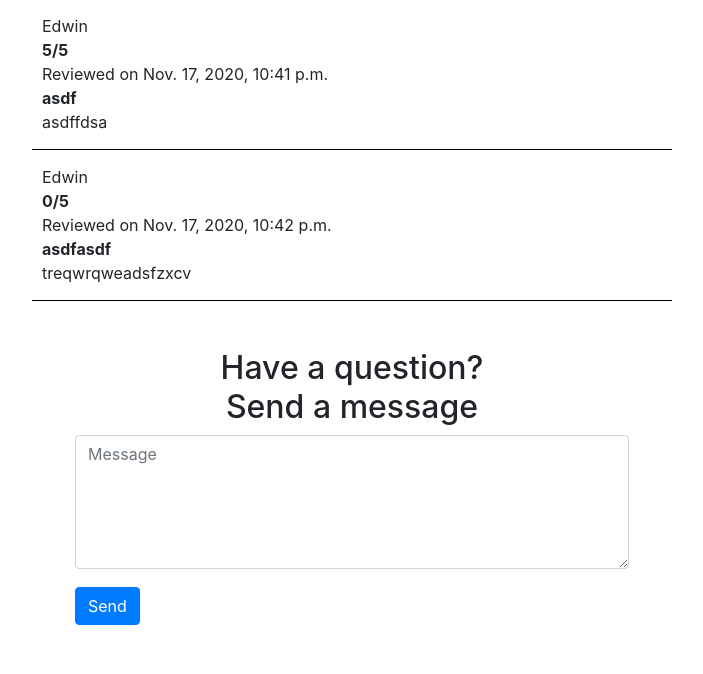
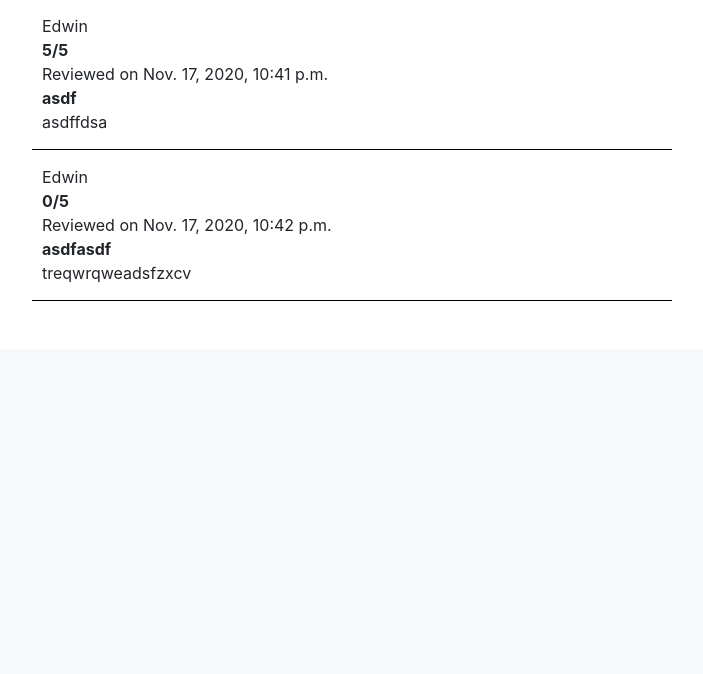
Before and after one commit to srivats22/django_bookEX, a Django app: page /book_detail/1 in a window 1280 px wide. Shown: the part 635-1309 px from the top of the page, without its empty margins (288-991 px from the left). After the commit the page ends 936 px from the top, so only its background shows below. Run offline with Django 3.2, Linux system fonts and the light colour scheme; a user stored in the database is signed in; data comes from the database, SQL or seed files in the repository.

Commit message:
Changes to views.py, book_detail.html, and displaybooks.html
Removed message form from book_detail.html. Implemented messaging in displaybooks.html, and updated views.py accordingly.

```diff
--- a/bookMng/views.py
+++ b/bookMng/views.py
@@ -192,7 +192,7 @@ def contact(request):
     if request.method == "POST":
         newmessage = Message()
         post_username = request.POST['post-username']
-        subject = request.POST['message-book']
+        subject = request.POST['subject']
         message = request.POST['message']
 
         newmessage.sender = request.user
@@ -202,10 +202,10 @@ def contact(request):
 
         newmessage.save()
 
-        return render(request, 'bookMng/book_detail.html', {'message_name': newmessage.sender})
+        return render(request, 'bookMng/displaybooks.html',
+                      {'message_sender': newmessage.sender, 'message_receiver': newmessage.receiver})
     else:
-        return render(request, 'bookMng/book_detail.html', {})
-
+        return render(request, 'bookMng/displaybooks.html', {})
 
 @login_required(login_url=reverse_lazy('login'))
 def mymessages(request):
--- a/bookProject/templates/bookMng/book_detail.html
+++ b/bookProject/templates/bookMng/book_detail.html
@@ -33,13 +33,6 @@
     {% endif %}
   </div>
 </nav>
-<!--if statement to give thanks if message was sent-->
-{% if message_name %}
-<h2 align="center" class="text_style">Thanks {{ message_name }}!</h2>
-<h5 align="center" class="text_style">We have received your message and will respond shortly...</h5>
-<ol><input type="button" class="btn btn-outline-primary" value="Back" onclick="history.back()"></ol>
-<!--else, show book detail and message form-->
-{% else %}
 <table align="center" width="35%" height="350" class="text_style">
         <tr>
             <td style="padding-top: 30px;">
@@ -142,29 +135,4 @@
         {% endfor %}
     </table>
 </div>
-
-<!--Send Message Form-->
-<div class="my-5">
-<h2 align="center"> Have a question? <br> Send a message </h2>
-<form action="{% url 'contact' %}" method="post">
-    {% csrf_token %}
-    <input type="hidden" name="message-book" value="{{ book.name }}">
-    <input type="hidden" name="post-username" value="{{ book.user_name }}">
-    <table align="center">
-    <tr>
-        <td>
-            <div class="form-group">
-                <textarea name="message" class="form-control" rows="5" cols="50" placeholder="Message" required></textarea>
-            </div>
-        </td>
-    </tr>
-    <tr>
-        <td>
-            <input class="btn btn-primary" type="submit" value="Send">
-        </td>
-    </tr>
-    </table>
-</form>
-</div>
-{% endif %}
 {% endblock content %}
```
Also changed, not shown: bookProject/templates/bookMng/displaybooks.html (+48 -2 lines).
